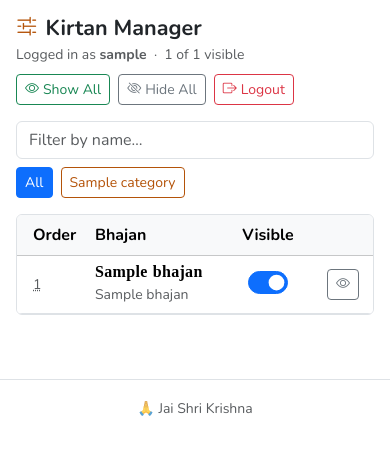
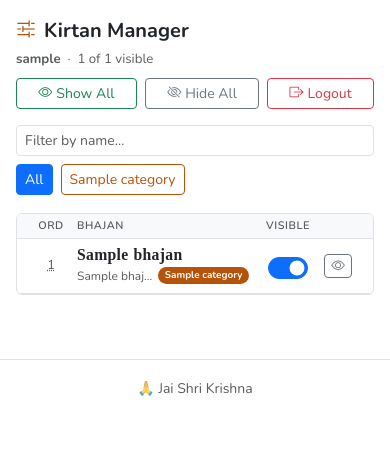
Before and after one commit to dharmesp/bhajan-kirtan, a Flask app: page /manage/ in a window 390 px wide. Shown: the part 55-510 px from the top of the page. Run offline with Flask 3, Linux system fonts and the light colour scheme; the visitor is signed in with stand-in values (Sample User, id 1); tables that the repository leaves empty hold one stand-in row (values such as "Sample post"); some libraries are stand-ins or nearby versions.

Commit message:
manager dashboard: mobile-first card-list layout, horizontal chip scroll

```diff
--- a/shrikirtan/static/css/style.css
+++ b/shrikirtan/static/css/style.css
@@ -268,3 +268,75 @@ mark.sk-highlight {
     font-size: 0.85rem;
   }
 }
+
+/* ── Manager dashboard ───────────────────────────────────────── */
+
+/* Horizontal-scroll chip bar — no wrapping */
+.sk-chip-scroll {
+  flex-wrap: nowrap;
+  overflow-x: auto;
+  -webkit-overflow-scrolling: touch;
+  scrollbar-width: none;
+  -ms-overflow-style: none;
+  padding-bottom: 2px;
+}
+.sk-chip-scroll::-webkit-scrollbar { display: none; }
+
+/* Column widths — shared between header and rows */
+.sk-order-col  { width: 36px;  min-width: 36px;  margin-right: .5rem; text-align: center; }
+.sk-toggle-col { width: 62px;  min-width: 62px; }
+.sk-view-col   { width: 38px;  min-width: 38px; }
+
+/* Column header bar */
+.sk-manage-header {
+  background: var(--bs-tertiary-bg);
+  font-weight: 600;
+  text-transform: uppercase;
+  letter-spacing: .05em;
+  font-size: .68rem;
+  color: var(--bs-secondary-color);
+}
+
+/* Row styling */
+.sk-manage-list .manage-row:last-child { border-bottom: none; }
+.manage-row {
+  transition: background .1s ease;
+}
+.manage-row.sk-row-hidden {
+  opacity: .45;
+  background: var(--bs-tertiary-bg);
+}
+
+/* Order number — tap target */
+.sk-order-num {
+  font-size: .8rem;
+  cursor: pointer;
+  text-decoration: underline dotted;
+  display: block;
+  padding: 2px 0;
+  user-select: none;
+}
+.sk-order-input {
+  width: 44px;
+  font-size: .8rem;
+  padding: .2rem .25rem;
+  text-align: center;
+}
+
+/* Title typography */
+.sk-row-gu-title {
+  font-size: .98rem;
+  line-height: 1.35;
+}
+.sk-row-en-title {
+  font-size: .75rem;
+  min-width: 0;
+}
+.sk-cat-badge { font-size: .62rem; }
+
+/* View button — compact square */
+.sk-view-btn {
+  padding: .25rem .4rem;
+  font-size: .85rem;
+  line-height: 1;
+}
--- a/shrikirtan/templates/manage/dashboard.html
+++ b/shrikirtan/templates/manage/dashboard.html
@@ -5,109 +5,108 @@
 <div class="container-fluid py-3 px-3">
 
   <!-- Header -->
-  <div class="d-flex align-items-center justify-content-between flex-wrap gap-2 mb-3">
-    <div>
-      <h4 class="fw-bold mb-0"><i class="bi bi-sliders2 me-2 text-primary"></i>Kirtan Manager</h4>
-      <small class="text-muted">
-        Logged in as <strong>{{ session.get('manager_username') }}</strong>
+  <div class="mb-3">
+    <div class="d-flex align-items-center gap-2 mb-1">
+      <i class="bi bi-sliders2 text-primary fs-5"></i>
+      <h5 class="fw-bold mb-0">Kirtan Manager</h5>
+    </div>
+    <p class="text-muted mb-2" style="font-size:.83rem;">
+      <strong>{{ session.get('manager_username') }}</strong>
       &nbsp;·&nbsp;
       <span id="visibleCount">{{ visible_count }}</span> of {{ bhajans|length }} visible
-      </small>
-    </div>
-    <div class="d-flex gap-2 flex-wrap">
-      <button id="showAllBtn" class="btn btn-sm btn-outline-success">
+    </p>
+    <!-- Action buttons — full-width row on mobile -->
+    <div class="d-flex gap-2">
+      <button id="showAllBtn" class="btn btn-sm btn-outline-success flex-fill">
         <i class="bi bi-eye me-1"></i>Show All
       </button>
-      <button id="hideAllBtn" class="btn btn-sm btn-outline-secondary">
+      <button id="hideAllBtn" class="btn btn-sm btn-outline-secondary flex-fill">
         <i class="bi bi-eye-slash me-1"></i>Hide All
       </button>
-      <a href="{{ url_for('manage.logout') }}" class="btn btn-sm btn-outline-danger">
+      <a href="{{ url_for('manage.logout') }}" class="btn btn-sm btn-outline-danger flex-fill">
         <i class="bi bi-box-arrow-right me-1"></i>Logout
       </a>
     </div>
   </div>
 
-  <!-- Search + Category filters -->
+  <!-- Search -->
   <div class="mb-2">
-    <input type="search" id="manageSearch" class="form-control"
+    <input type="search" id="manageSearch" class="form-control form-control-sm"
            placeholder="Filter by name…" autocomplete="off" />
   </div>
+
+  <!-- Category chips — horizontal scroll, no wrap -->
   {% if categories %}
-  <div class="d-flex flex-wrap gap-2 mb-3" id="catFilters">
-    <button class="btn btn-sm btn-primary cat-btn" data-cat="">All</button>
+  <div class="sk-chip-scroll d-flex gap-2 mb-3" id="catFilters">
+    <button class="btn btn-sm btn-primary cat-btn flex-shrink-0" data-cat="">All</button>
     {% for cat in categories %}
-    <button class="btn btn-sm btn-outline-primary cat-btn" data-cat="{{ cat.id }}">{{ cat.name }}</button>
+    <button class="btn btn-sm btn-outline-primary cat-btn flex-shrink-0"
+            data-cat="{{ cat.id }}">{{ cat.name }}</button>
     {% endfor %}
   </div>
   {% endif %}
 
-  <!-- Table -->
+  <!-- Bhajan card-list -->
   {% if bhajans %}
-  <div class="table-responsive rounded border">
-    <table class="table table-hover mb-0 align-middle" id="manageTable">
-      <thead class="table-light">
-        <tr>
-          <th class="ps-3" style="width:70px">Order</th>
-          <th>Bhajan</th>
-          <th class="d-none d-sm-table-cell">Category</th>
-          <th class="text-center" style="width:90px">Visible</th>
-          <th class="text-center" style="width:60px"></th>
-        </tr>
-      </thead>
-      <tbody>
+  <div class="rounded border overflow-hidden sk-manage-list" id="manageTable">
+
+    <!-- Column header -->
+    <div class="sk-manage-header d-flex align-items-center px-3 py-1 border-bottom">
+      <span class="sk-order-col text-uppercase text-muted" style="font-size:.68rem;letter-spacing:.05em;">Ord</span>
+      <span class="flex-grow-1 text-uppercase text-muted" style="font-size:.68rem;letter-spacing:.05em;">Bhajan</span>
+      <span class="sk-toggle-col text-uppercase text-muted text-center" style="font-size:.68rem;letter-spacing:.05em;">Visible</span>
+      <span class="sk-view-col"></span>
+    </div>
+
     {% for b in bhajans %}
-        <tr class="manage-row {% if not b.is_visible %}table-secondary opacity-50{% endif %}"
+    <div class="manage-row d-flex align-items-center px-3 py-2 border-bottom {% if not b.is_visible %}sk-row-hidden{% endif %}"
          data-id="{{ b.id }}"
          data-en="{{ b.title_english | lower }}"
          data-gu="{{ b.title_gujarati | lower }}"
          data-cat="{{ b.category_id or '' }}">
 
-          <!-- Order (click to edit) -->
-          <td class="ps-3">
-            <span class="order-display text-muted small"
-                  style="cursor:pointer;text-decoration:underline dotted"
+      <!-- Order (tap to edit) -->
+      <div class="sk-order-col flex-shrink-0">
+        <span class="order-display text-muted sk-order-num"
               title="Tap to change order">{{ b.display_order }}</span>
-            <input type="number" class="order-input form-control form-control-sm d-none"
-                   value="{{ b.display_order }}" min="0" style="width:62px" />
-          </td>
+        <input type="number" class="order-input form-control form-control-sm d-none sk-order-input"
+               value="{{ b.display_order }}" min="0" />
+      </div>
 
-          <!-- Titles -->
-          <td>
-            <div class="fw-semibold gujarati-text lh-sm">{{ b.title_gujarati }}</div>
-            <div class="text-muted small">{{ b.title_english }}</div>
-          </td>
-
-          <!-- Category -->
-          <td class="d-none d-sm-table-cell">
+      <!-- Titles + category badge -->
+      <div class="flex-grow-1 overflow-hidden me-2">
+        <div class="gujarati-text fw-semibold text-truncate sk-row-gu-title lh-sm">{{ b.title_gujarati }}</div>
+        <div class="d-flex align-items-center gap-1" style="min-width:0;">
+          <span class="text-muted text-truncate sk-row-en-title">{{ b.title_english }}</span>
           {% if b.category %}
-            <span class="badge rounded-pill text-bg-primary">{{ b.category.name }}</span>
-            {% else %}
-            <span class="text-muted small">—</span>
+          <span class="badge rounded-pill text-bg-primary flex-shrink-0 sk-cat-badge">{{ b.category.name }}</span>
           {% endif %}
-          </td>
+        </div>
+      </div>
 
       <!-- Visibility toggle -->
-          <td class="text-center">
-            <div class="form-check form-switch d-inline-block mb-0">
+      <div class="sk-toggle-col flex-shrink-0 d-flex justify-content-center">
+        <div class="form-check form-switch mb-0">
           <input class="form-check-input visibility-toggle" type="checkbox"
                  id="toggle_{{ b.id }}"
                  {{ 'checked' if b.is_visible else '' }}
-                     style="width:2.5em;height:1.4em;cursor:pointer" />
+                 aria-label="Toggle visibility for {{ b.title_english }}"
+                 style="width:2.5em;height:1.4em;cursor:pointer;" />
         </div>
-          </td>
+      </div>
 
-          <!-- View link -->
-          <td class="text-center">
+      <!-- View button -->
+      <div class="sk-view-col flex-shrink-0 d-flex justify-content-center">
         <a href="{{ url_for('public.view_bhajan', slug=b.slug) }}"
-               target="_blank"
-               class="btn btn-sm btn-outline-secondary" title="View bhajan">
+           class="btn btn-sm btn-outline-secondary sk-view-btn lh-1"
+           title="View bhajan" aria-label="View {{ b.title_english }}">
           <i class="bi bi-eye"></i>
         </a>
-          </td>
-        </tr>
+      </div>
+
+    </div>
     {% endfor %}
-      </tbody>
-    </table>
+
   </div>
   {% else %}
   <div class="text-center text-muted py-5 border rounded">
@@ -132,7 +131,7 @@ function updateCountDisplay() {
 // ── Toggle individual visibility ─────────────────────────────────────────────
 document.querySelectorAll('.visibility-toggle').forEach(toggle => {
   toggle.addEventListener('change', function () {
-    const row = this.closest('tr');
+    const row = this.closest('.manage-row');
     const id = row.dataset.id;
     fetch(`/manage/api/toggle/${id}`, {
       method: 'POST',
@@ -141,10 +140,10 @@ document.querySelectorAll('.visibility-toggle').forEach(toggle => {
     .then(r => r.json())
     .then(data => {
       if (data.is_visible) {
-        row.classList.remove('table-secondary', 'opacity-50');
+        row.classList.remove('sk-row-hidden');
         visibleCount++;
       } else {
-        row.classList.add('table-secondary', 'opacity-50');
+        row.classList.add('sk-row-hidden');
         visibleCount--;
       }
       updateCountDisplay();
@@ -163,7 +162,7 @@ document.getElementById('showAllBtn').addEventListener('click', function () {
   .then(() => {
     document.querySelectorAll('.visibility-toggle').forEach(t => {
       t.checked = true;
-      t.closest('tr').classList.remove('table-secondary', 'opacity-50');
+      t.closest('.manage-row').classList.remove('sk-row-hidden');
     });
     visibleCount = totalBhajans;
     updateCountDisplay();
@@ -182,7 +181,7 @@ document.getElementById('hideAllBtn').addEventListener('click', function () {
   .then(() => {
     document.querySelectorAll('.visibility-toggle').forEach(t => {
       t.checked = false;
-      t.closest('tr').classList.add('table-secondary', 'opacity-50');
+      t.closest('.manage-row').classList.add('sk-row-hidden');
     });
     visibleCount = 0;
     updateCountDisplay();
@@ -196,7 +195,7 @@ let activeCat = '';
 function applyFilters() {
   const q = document.getElementById('manageSearch').value.toLowerCase().trim();
   document.querySelectorAll('.manage-row').forEach(row => {
-    const matchQ  = !q || row.dataset.en.includes(q) || row.dataset.gu.includes(q);
+    const matchQ   = !q || row.dataset.en.includes(q) || row.dataset.gu.includes(q);
     const matchCat = !activeCat || row.dataset.cat === activeCat;
     row.style.display = (matchQ && matchCat) ? '' : 'none';
   });
@@ -230,9 +229,9 @@ document.querySelectorAll('.order-display').forEach(span => {
 
 document.querySelectorAll('.order-input').forEach(input => {
   function saveOrder() {
-    const row = input.closest('tr');
-    const id = row.dataset.id;
-    const span = input.previousElementSibling;
+    const row   = input.closest('.manage-row');
+    const id    = row.dataset.id;
+    const span  = input.previousElementSibling;
     const order = parseInt(input.value) || 0;
     fetch(`/manage/api/order/${id}`, {
       method: 'POST',
@@ -240,9 +239,7 @@ document.querySelectorAll('.order-input').forEach(input => {
       body: JSON.stringify({ order })
     })
     .then(r => r.json())
-    .then(data => {
-      span.textContent = data.display_order;
-    })
+    .then(data => { span.textContent = data.display_order; })
     .finally(() => {
       input.classList.add('d-none');
       input.previousElementSibling.classList.remove('d-none');
@@ -251,7 +248,7 @@ document.querySelectorAll('.order-input').forEach(input => {
 
   input.addEventListener('blur', saveOrder);
   input.addEventListener('keydown', function (e) {
-    if (e.key === 'Enter') { e.preventDefault(); this.blur(); }
+    if (e.key === 'Enter')  { e.preventDefault(); this.blur(); }
     if (e.key === 'Escape') {
       input.classList.add('d-none');
       input.previousElementSibling.classList.remove('d-none');
```
Lines whose indentation alone changed are shown as unchanged.
